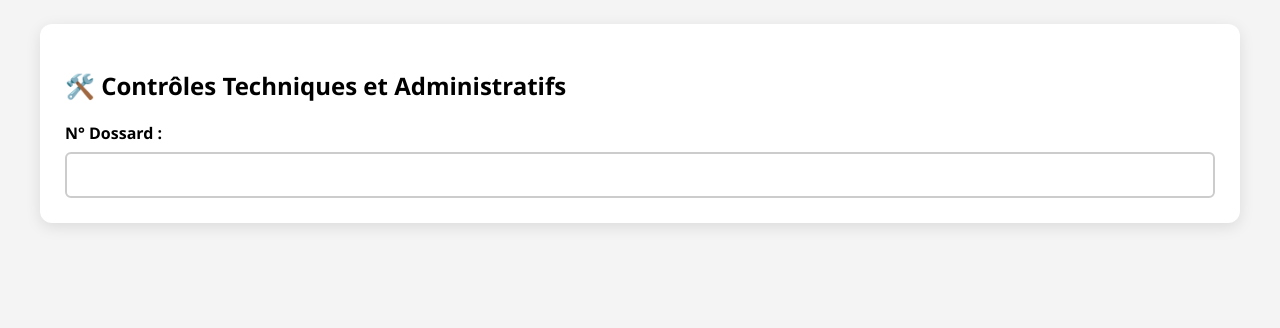
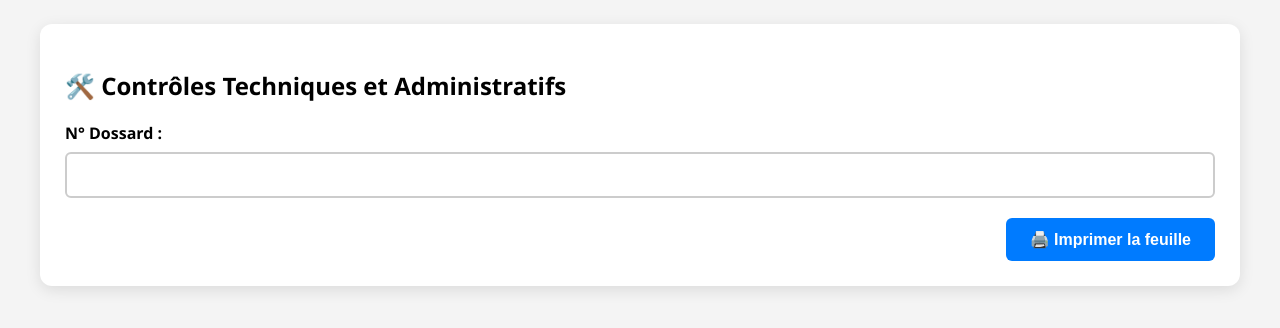
Before and after one commit to Julien-Lnr/rallye-cmpn, a plain HTML site: page index.html in a window 1280 px wide. Both pictures are taken after a click on the button "4. Contrôles Tech/Admin". Shown: the part 190-518 px from the top of the page. Drawn offline with Linux system fonts and the light colour scheme.

Commit message:
[ADD] feuille controle + administratif

```diff
--- a/index.html
+++ b/index.html
@@ -158,6 +158,10 @@
                     </div>
                 </div>
                 <button class="btn-green" style="margin-top:20px;" onclick="validerSaisie('Controles')">💾 Enregistrer les contrôles</button>
+            </div>
+
+            <div style="margin-top:20px; display:flex; justify-content:flex-end;">
+                <button class="btn-blue" onclick="imprimerFeuilleControles()">🖨️ Imprimer la feuille</button>
             </div>
         </div>
     </div>
--- a/script.js
+++ b/script.js
@@ -1034,6 +1034,96 @@ function imprimerFeuilleManiabiliteTir() {
     printWindow.print();
 }
 
+function imprimerFeuilleControles() {
+    const liste = [...concurrents].sort((a, b) => {
+        const dA = Number.isFinite(a.dossard) ? a.dossard : Number.MAX_SAFE_INTEGER;
+        const dB = Number.isFinite(b.dossard) ? b.dossard : Number.MAX_SAFE_INTEGER;
+        if (dA !== dB) return dA - dB;
+        const nomA = (a.nom || '').toString();
+        const nomB = (b.nom || '').toString();
+        return nomA.localeCompare(nomB, 'fr', { sensitivity: 'base' });
+    });
+
+    if (!liste.length) {
+        alert('Aucun concurrent à imprimer.');
+        return;
+    }
+
+    const rows = liste.map(c => `
+        <tr>
+            <td>${Number.isFinite(c.dossard) ? c.dossard : '-'}</td>
+            <td>${escapeHtml(c.nom || '')}</td>
+            <td>${escapeHtml(c.prenom || '')}</td>
+            <td>&nbsp;</td>
+            <td>&nbsp;</td>
+            <td>&nbsp;</td>
+            <td>&nbsp;</td>
+        </tr>
+    `).join('');
+
+    const title = 'Feuille Contrôles Techniques et Administratifs';
+    const printWindow = window.open('', '_blank');
+    if (!printWindow) {
+        alert('Impossible d ouvrir la fenêtre d impression.');
+        return;
+    }
+
+    printWindow.document.write(`
+        <!doctype html>
+        <html lang="fr">
+        <head>
+            <meta charset="utf-8">
+            <title>${title}</title>
+            <style>
+                @page { size: A4 landscape; margin: 10mm; }
+                body { font-family: Arial, sans-serif; color: #111; -webkit-print-color-adjust: exact; print-color-adjust: exact; }
+                h1 { margin: 0 0 4mm 0; font-size: 20px; }
+                table { width: 100%; border-collapse: collapse; table-layout: fixed; }
+                table, th, td { border: 1.4px solid #000; }
+                th, td { padding: 6px; font-size: 12px; box-sizing: border-box; overflow: hidden; }
+                th { background: #f1f1f1; text-align: center; vertical-align: middle; }
+                td { height: 28px; text-align: center; }
+                td:nth-child(2), td:nth-child(3) { text-align: left; }
+                @media print {
+                    table, th, td { border: 1.4px solid #000 !important; }
+                }
+            </style>
+        </head>
+        <body>
+            <h1>${title}</h1>
+            <table>
+                <colgroup>
+                    <col style="width: 8%">
+                    <col style="width: 13%">
+                    <col style="width: 13%">
+                    <col style="width: 16%">
+                    <col style="width: 14%">
+                    <col style="width: 18%">
+                    <col style="width: 18%">
+                </colgroup>
+                <thead>
+                    <tr>
+                        <th>Dossard</th>
+                        <th>NOM</th>
+                        <th>Prénom</th>
+                        <th>Tenue non réglementaire</th>
+                        <th>Briefing manqué</th>
+                        <th>Papiers/Assurance/CT manquants</th>
+                        <th>Moto non conforme Code Route</th>
+                    </tr>
+                </thead>
+                <tbody>
+                    ${rows}
+                </tbody>
+            </table>
+        </body>
+        </html>
+    `);
+    printWindow.document.close();
+    printWindow.focus();
+    printWindow.print();
+}
+
 // === 9. FONCTIONS DE BASE ===
 function validerSaisie(onglet) {
     const doss = parseInt(document.querySelector(`#${onglet} .input-dossard`).value);
```
